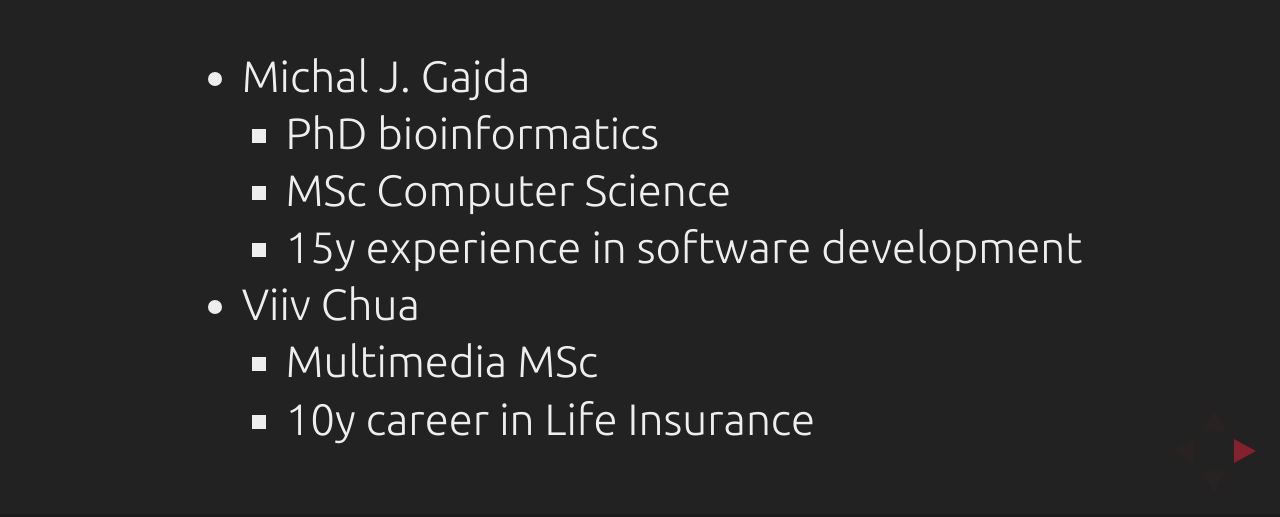
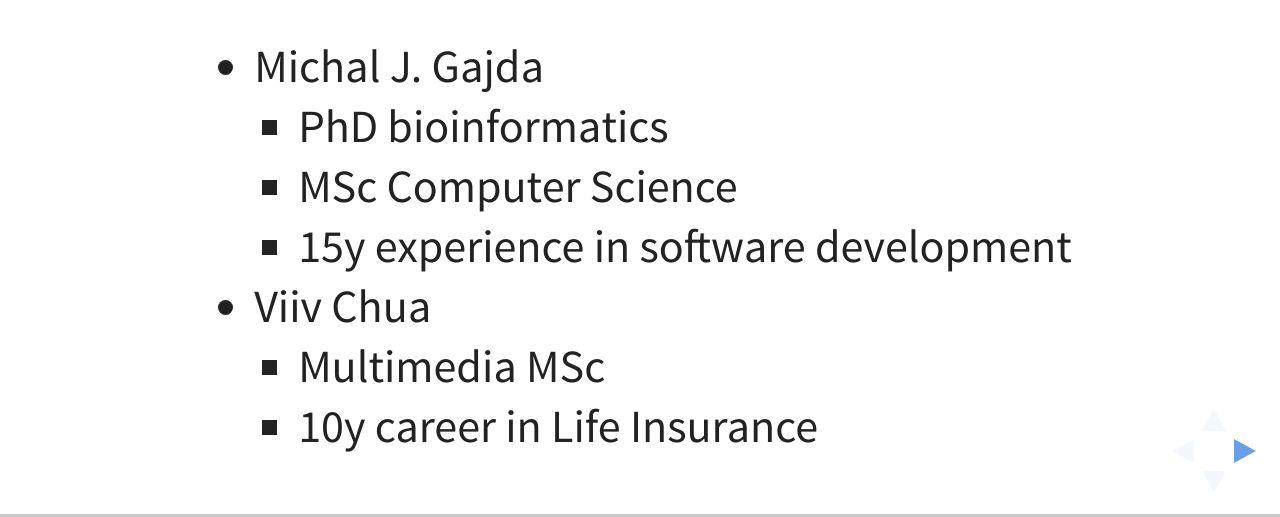
Before and after one commit to mgajda/monadicWarsaw, a plain HTML site: page index.html in a window 1280 px wide. Shown: the part 283-800 px from the top of the page. Drawn offline with Linux system fonts and the light colour scheme.

Commit message:
Back to white.

```diff
--- a/index.html
+++ b/index.html
@@ -8,7 +8,7 @@
 		<title>SpaceBoss Pte Ltd</title>
 
 		<link rel="stylesheet" href="css/reveal.css">
-		<link rel="stylesheet" href="css/theme/blood.css" id="theme">
+		<link rel="stylesheet" href="css/theme/white.css" id="theme">
 
         <link rel="stylesheet" href="css/zenburn.css">
                 <style>
@@ -21,7 +21,7 @@
 
 	<body>
 
-		<div class="reveal" role="application" data-background-transition="concave">
+		<div class="reveal" role="application" data-background-transition="concave" data-transition="concave">
 
 			<div class="slides">
 
@@ -83,7 +83,7 @@
 		<script>
 
 			Reveal.initialize({
-                                transition: 'concave',
+                                transition: 'convex',
 				controls: true,
 				progress: true,
 				history: true,
```
